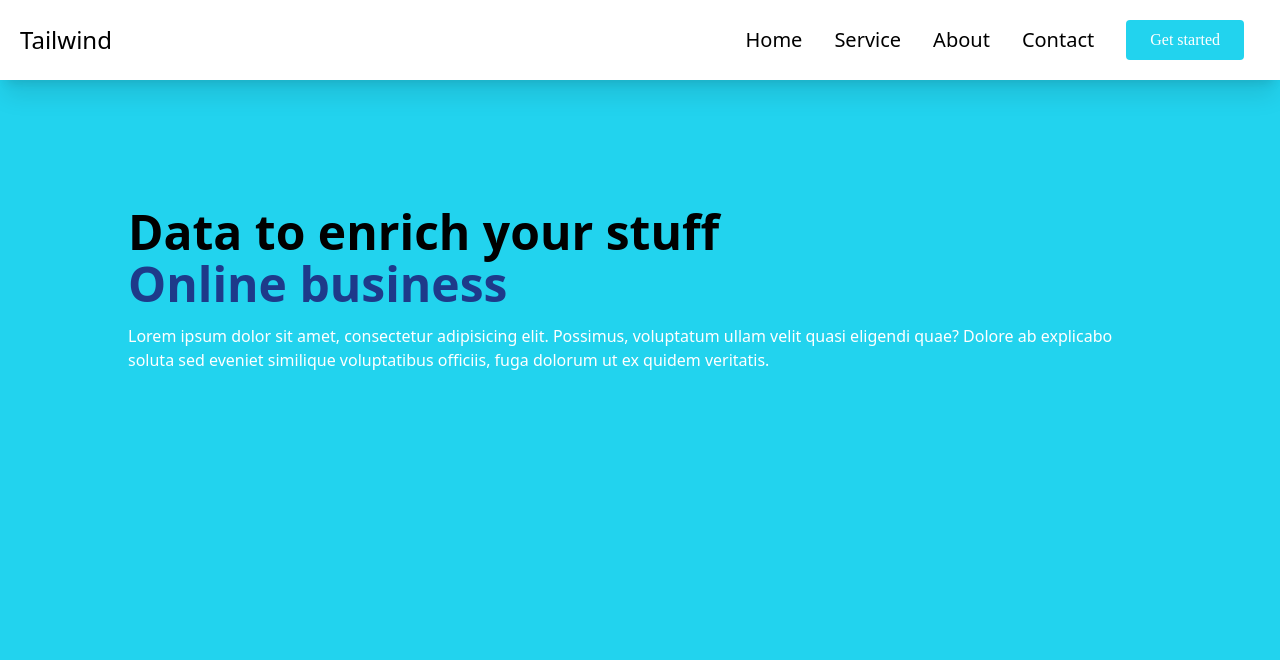
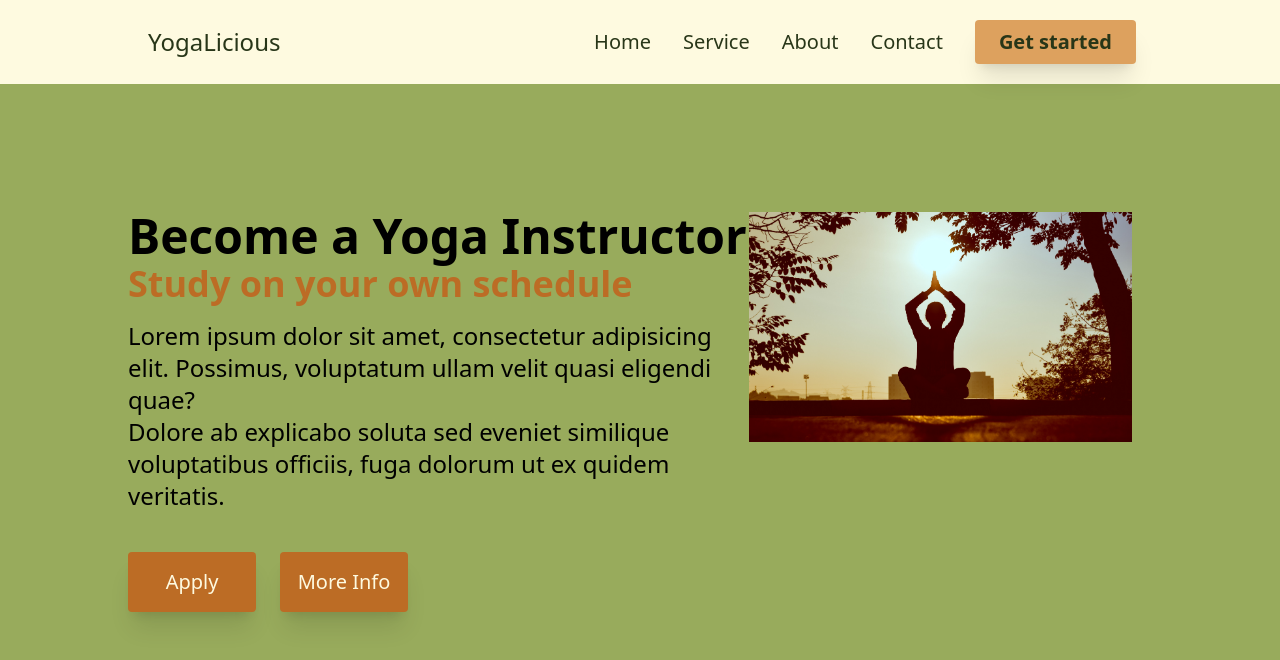
Before and after one commit to lydiastef/m3g2, a website: page index.html in a window 1280 px wide. Drawn offline with nearby package versions, Linux system fonts and the light colour scheme.

Commit message:
More styling, alignment, colors

```diff
--- a/index.html
+++ b/index.html
@@ -3,62 +3,75 @@
 <head>
   <meta charset="UTF-8">
   <meta name="viewport" content="width=device-width, initial-scale=1.0">
-  <script src="https://cdn.tailwindcss.com"></script>
+<link rel="stylesheet" href="public/styles.css">
 </head>
-<body class="bg-cyan-400">
-    <nav class="p-5 bg-white shadow-xl md:flex md:items-center md:justify-between">
+<body class="bg-lightgreen">
+    <nav class="pr-32 p-5 bg-creme shadow-xl md:flex md:items-center md:justify-between">
         <div>
-            <span class="text-2xl font-poppins[Poppins]">
-                Tailwind
+            <span class="px-32 text-2xl text-darkgreen text-bold font-poppins[Poppins] hover:text-darkorange">
+                YogaLicious
 
             </span>
         </div>
         <ul class="md:flex md:items-center">
             <li class="mx-4 my-6 md:my-0">
-                <a href="#" class="text-xl hover:text-cyan-500 duration-500">Home</a>
+                <a href="#" class="text-xl text-darkgreen hover:text-darkorange duration-500">Home</a>
             </li>
             <li class="mx-4 my-6 md:my-0">
-                <a href="#" class="text-xl hover:text-cyan-500 duration-500">Service</a>
+                <a href="#" class="text-xl text-darkgreen hover:text-darkorange duration-500">Service</a>
             </li>
             <li class="mx-4 my-6 md:my-0">
-                <a href="#" class="text-xl hover:text-cyan-500 duration-500">About</a>
+                <a href="#" class="text-xl text-darkgreen hover:text-darkorange duration-500">About</a>
             </li>
             <li class="mx-4 my-6 md:my-0">
-                <a href="#" class="text-xl hover:text-cyan-500 duration-500">Contact</a>
+                <a href="#" class="text-xl text-darkgreen hover:text-darkorange duration-500">Contact</a>
             </li>
 
-            <button class="bg-cyan-400 text-white font-[Poppins] duration-500 px-6 py-2 mx-4
-            hover:bg-cyan-500 rounded">
+            <button class="bg-lightorange text-darkgreen font[Poppins] font-semibold px-6 py-2 mx-4 font-size-4
+            hover:bg-darkorange duration-500 rounded text-xl shadow-xl">
                 Get started
             </button>
 
         </ul>
 
     </nav>
-    <div class="px-32 py-32">
+    <div class="px-32 py-32 md:flex md:items-center md:justify-between bg-lightgreen">
         <div class="flex">
             <div>
                 <span class="text-5xl font-bold">
-                    Data to enrich your stuff
+                    Become a Yoga Instructor
                 </span>
                 <br>
                 <div class="pt-1"></div>
-                <span class="text-blue-900 font-bold text-5xl">
-                Online business
+                <span class="text-darkorange font-bold text-4xl">
+                Study on your own schedule
+                <br>
                 </span>
             <div class="pt-4">
-                <span class="text-white">
+                <span class="text-2xl">
                     Lorem ipsum dolor sit amet, consectetur
                     adipisicing elit. Possimus, voluptatum
-                    ullam velit quasi eligendi quae? Dolore
+                    ullam velit quasi eligendi quae? <br>Dolore
                     ab explicabo soluta sed eveniet similique
                     voluptatibus officiis, fuga dolorum ut ex
                     quidem veritatis.
+                </span>
+                <br><br>
+                <div class="pt-4"></div>
+                <div class="flex space-x-6">
+                    <button class="p-4 rounded text-xl text-creme w-32 bg-darkorange hover:bg-lightorange duration-500 shadow-xl">
+                        Apply
+                    </button>
+                    <button class="p-4 rounded text-xl text-creme w-32 bg-darkorange hover:bg-lightorange duration-500 shadow-xl">
+                        More Info
+                    </button>
 
-                </span>
+                </div>
             </div>
         </div>
-
+        <div class="basis-3/4 ml-0 px-0 py-0 mr-5" >
+            <img src="pexels-prasanth-inturi-1051838.jpg" alt="Yoga in nature">
+        </div>
     </div>
 </body>
 </html>
--- a/tailwind.config.js
+++ b/tailwind.config.js
@@ -7,16 +7,18 @@ module.exports = {
       md: "768px",
       lg: "976px",
       xl: "1440px"
-    }
+    },
+    colors: {
+      transparent: 'transparent',
+      current: 'currentColor',
+      'creme': '#FEFAE0',
+      'lightgreen': '#98AB5C',
+      'darkgreen': '#283618',
+      'lightorange': '#DDA15E',
+      'darkorange': '#BC6C25'
+    },
     extend: {
-      colors: {
-        dark-red: #780000,
-        red: #c1121f,
-        creme: #fdf0d5,
-        dark: #003049,
-        light-blue: #669bbc
 
-      }
     },
   },
   plugins: [],
```
Also changed, not shown: index2.html (added, +46 -0 lines), pexels-creative-house-12343.jpg (added), pexels-prasanth-inturi-1051838.jpg (added), public/styles.css.
